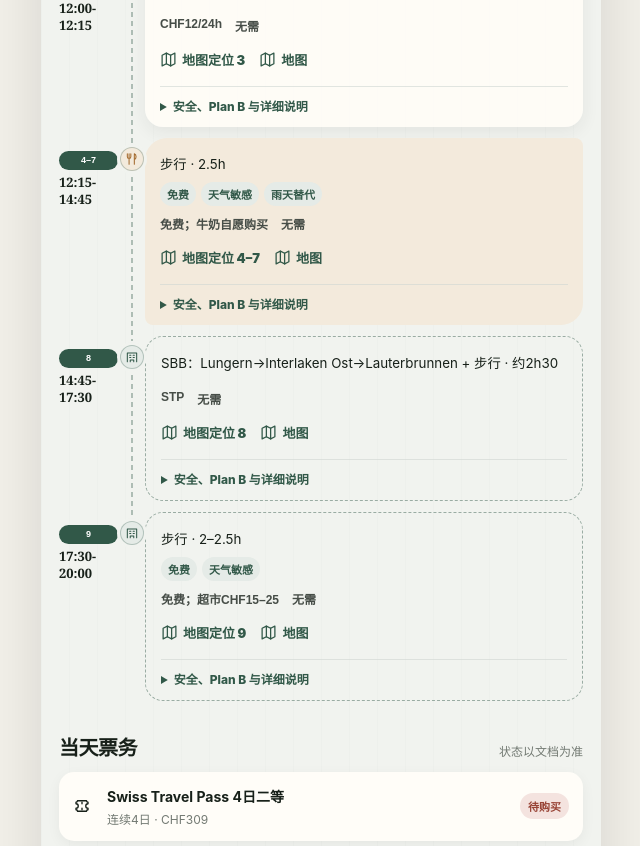
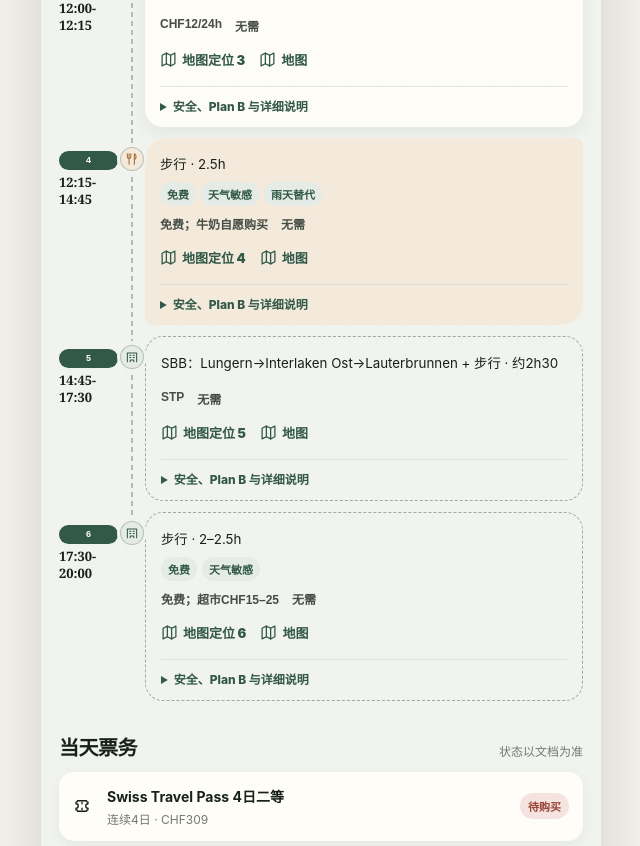
Before and after one commit to a1301292010/switzerland-italy-trip-web, a Next.js app: page / in a window 1280 px wide. Shown: the part 1160-2006 px from the top of the page, without its empty margins (319-959 px from the left). Built offline with nearby package versions, Linux system fonts and the light colour scheme.

Commit message:
fix: separate Today steps from detailed map points

```diff
--- a/app/TripMap.tsx
+++ b/app/TripMap.tsx
@@ -18,11 +18,13 @@ export default function TripMap({
   activeId,
   onSelect,
   overview = false,
+  numberMode = "point",
 }: {
   points: TripMapPoint[];
   activeId?: string | null;
   onSelect?: (point: TripMapPoint) => void;
   overview?: boolean;
+  numberMode?: "step" | "point";
 }) {
   const host = useRef<HTMLDivElement>(null),
     mapRef = useRef<LeafletMap | null>(null),
@@ -54,7 +56,7 @@ export default function TripMap({
           .filter((item) => item.lat === point.lat && item.lng === point.lng).length;
         const icon = L.divIcon({
           className: "trip-pin-wrap",
-          html: `<span class="trip-pin ${overview ? "overview" : ""}" style="translate:${duplicate * 10}px ${duplicate * -5}px">${overview ? index + 1 : point.order}</span>`,
+          html: `<span class="trip-pin ${overview ? "overview" : ""}" style="translate:${duplicate * 10}px ${duplicate * -5}px">${overview ? index + 1 : numberMode === "step" ? point.eventIndex + 1 : point.order}</span>`,
           iconSize: [30, 36],
           iconAnchor: [15, 34],
         });
@@ -99,7 +101,7 @@ export default function TripMap({
       mapRef.current?.remove();
       mapRef.current = null;
     };
-  }, [points, overview]);
+  }, [points, overview, numberMode]);
   useEffect(() => {
     if (!activeId) return;
     const marker = markers.current[activeId];
--- a/app/page.tsx
+++ b/app/page.tsx
@@ -873,6 +873,7 @@ export default function Home() {
             </div>
             <TripMap
               points={todayMapPoints}
+              numberMode="step"
               activeId={activeMapId}
               onSelect={(point) => {
                 setActiveMapId(point.id);
@@ -898,12 +899,11 @@ export default function Home() {
                   eventMapPoints = fullDayPoints.filter(
                     (point) => point.eventIndex === index,
                   ),
-                  mapPoint = eventMapPoints[0],
-                  mapOrder = eventMapPoints.length
-                    ? eventMapPoints.length === 1
-                      ? `${eventMapPoints[0].order}`
-                      : `${eventMapPoints[0].order}–${eventMapPoints[eventMapPoints.length - 1].order}`
-                    : null,
+                  mapPoint =
+                    todayMapPoints.find(
+                      (point) => point.eventIndex === index,
+                    ) || eventMapPoints[0],
+                  stepOrder = `${index + 1}`,
                   vehicle = (`${e.title} ${e.transport}`.match(
                     /\b(?:FR|IC|EC|IR|RE|RJX?|ICE|Italo)\s?\d{2,5}\b/i,
                   ) || [])[0];
@@ -913,9 +913,7 @@ export default function Home() {
                     key={`${e.time}-${index}`}
                   >
                     <time>
-                      {mapOrder && (
-                        <b className="map-order">{mapOrder}</b>
-                      )}
+                      <b className="map-order">{stepOrder}</b>
                       {e.time}
                     </time>
                     <div className="rail">
@@ -985,7 +983,7 @@ export default function Home() {
                               }}
                             >
                               <Icon name="map" size={17} />
-                              地图定位 {mapOrder}
+                              地图定位 {stepOrder}
                             </button>
                           )}
                           {e.map && (
@@ -1308,6 +1306,7 @@ export default function Home() {
         <MapEventSheet
           point={mapSheetPoint}
           day={days.find((d) => d.iso === mapSheetPoint.day)!}
+          mode={tab === "today" ? "step" : "point"}
           close={() => setMapSheetPoint(null)}
         />
       )}
@@ -1453,10 +1452,12 @@ function MapPage({
 function MapEventSheet({
   point,
   day,
+  mode,
   close,
 }: {
   point: TripMapPoint;
   day: Day;
+  mode: "step" | "point";
   close: () => void;
 }) {
   const event = day.events[point.eventIndex];
@@ -1467,7 +1468,11 @@ function MapEventSheet({
         <button className="modal-close" onClick={close}>
           ×
         </button>
-        <span className="map-sheet-order">{point.order}</span>
+        <span className="map-sheet-order">
+          {mode === "step"
+            ? `Step ${point.eventIndex + 1}`
+            : `Point ${point.order}`}
+        </span>
         <small>
           {day.shortDate} · {event.time}
         </small>
```
Also changed, not shown: app/globals.css.
